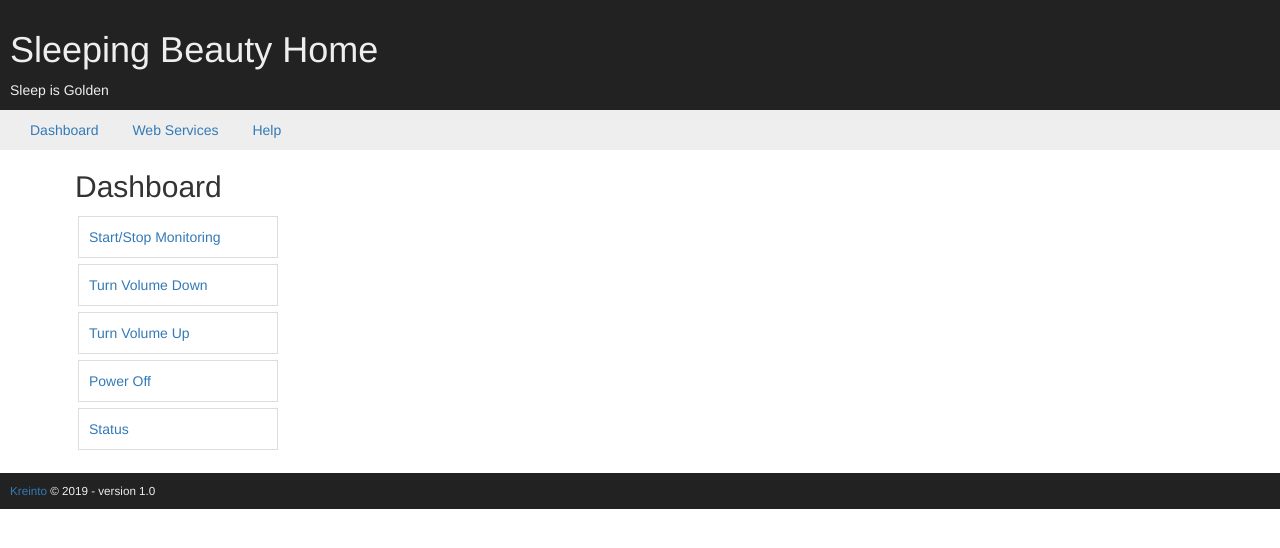
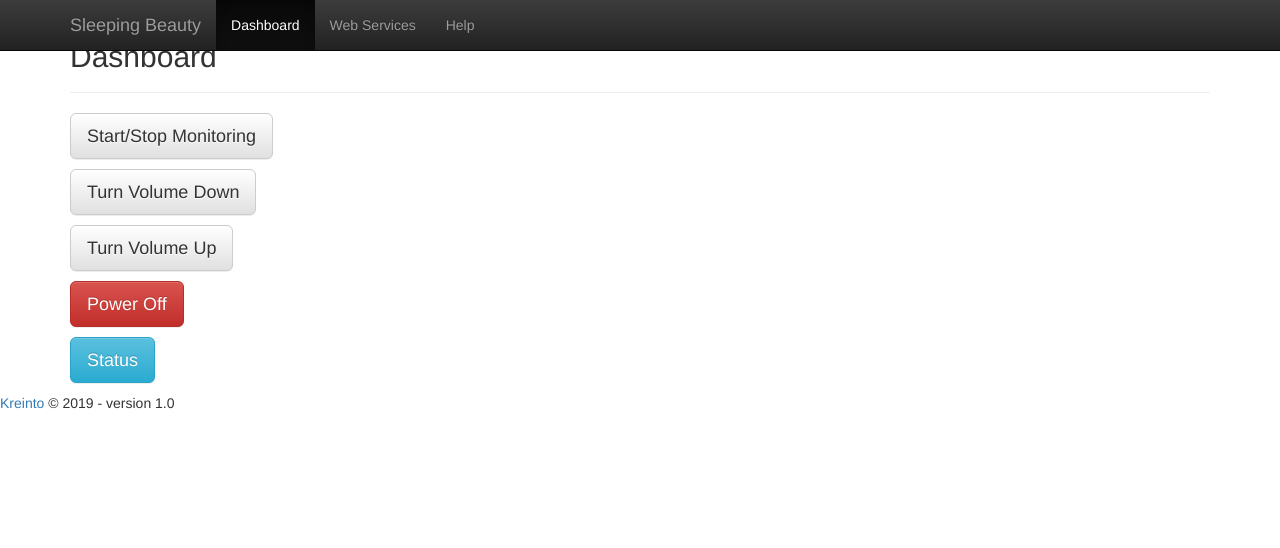
Before and after one commit to nicolasrabier/sleeping-beauty, a Flask app: page / in a window 1280 px wide. Shown: the top 548 px of the page. Run offline with Flask 2, Linux system fonts and the light colour scheme; some libraries are stand-ins or nearby versions.

Commit message:
add jquery and boostrap

```diff
--- a/templates/dashboard.html
+++ b/templates/dashboard.html
@@ -7,16 +7,27 @@
 <body>
 	{% extends "index.html" %} {% block content %}
 
-	<section>
+	<div class="page-header">
 		<h2>Dashboard</h2>
-		<ul>
-			<li><a href="">Start/Stop Monitoring</a></li>
-			<li><a href="">Turn Volume Down</a></li>
-			<li><a href="">Turn Volume Up</a></li>
-			<li><a href="/v1/poweroff">Power Off</a></li>
-			<li><a href="/v1/status">Status</a></li>
-		</ul>
-	</section>
+	</div>
+	<p>
+        <button type="button" class="btn btn-lg btn-default" id="startstopmonitoring">Start/Stop Monitoring</button>
+    </p>
+    <p>
+        <button type="button" class="btn btn-lg btn-default" id="turnvolumedown">Turn Volume Down</button>
+    </p>
+    <p>
+        <button type="button" class="btn btn-lg btn-default" id="turnvolumeup">Turn Volume Up</button>
+    </p>
+    <p>
+        <button type="button" class="btn btn-lg btn-danger" id="poweroff">Power Off</button>
+    </p>
+    <p>
+        <button type="button" class="btn btn-lg btn-info" id="status">Status</button>
+    </p>
+
+
+
 
 	{% endblock %}
 	<script src="{{ url_for('static', filename='js/dashboard.js') }}"></script>
--- a/templates/index.html
+++ b/templates/index.html
@@ -3,34 +3,55 @@
 <head>
 <meta charset="utf-8">
 <title>Sleeping Beauty Home</title>
+<!--  link rel="stylesheet"
+	href="{{ url_for('static', filename='css/template.css') }}">-->
 <link rel="stylesheet"
-	href="{{ url_for('static', filename='css/template.css') }}">
-<link rel="stylesheet" href="https://stackpath.bootstrapcdn.com/bootstrap/3.4.1/css/bootstrap.min.css" integrity="sha384-HSMxcRTRxnN+Bdg0JdbxYKrThecOKuH5zCYotlSAcp1+c8xmyTe9GYg1l9a69psu" crossorigin="anonymous">
-<link rel="stylesheet" href="https://stackpath.bootstrapcdn.com/bootstrap/3.4.1/css/bootstrap-theme.min.css" integrity="sha384-6pzBo3FDv/PJ8r2KRkGHifhEocL+1X2rVCTTkUfGk7/0pbek5mMa1upzvWbrUbOZ" crossorigin="anonymous">
+	href="https://stackpath.bootstrapcdn.com/bootstrap/3.4.1/css/bootstrap.min.css"
+	integrity="sha384-HSMxcRTRxnN+Bdg0JdbxYKrThecOKuH5zCYotlSAcp1+c8xmyTe9GYg1l9a69psu"
+	crossorigin="anonymous">
+<link rel="stylesheet"
+	href="https://stackpath.bootstrapcdn.com/bootstrap/3.4.1/css/bootstrap-theme.min.css"
+	integrity="sha384-6pzBo3FDv/PJ8r2KRkGHifhEocL+1X2rVCTTkUfGk7/0pbek5mMa1upzvWbrUbOZ"
+	crossorigin="anonymous">
 </head>
 <body>
-	<header>
-		<h1>Sleeping Beauty Home</h1>
-		<span>Sleep is Golden</span>
-	</header>
-	<nav>
-		<ul>
-			<li><a href="{{ url_for('dashboard') }}">Dashboard</a></li>
-			<li><a href="{{ url_for('webservices') }}">Web Services</a></li>
-			<li><a href="{{ url_for('help') }}">Help</a></li>
-		</ul>
+	<nav class="navbar navbar-inverse navbar-fixed-top">
+		<div class="container">
+			<div class="navbar-header">
+				<button type="button" class="navbar-toggle collapsed"
+					data-toggle="collapse" data-target="#navbar" aria-expanded="false"
+					aria-controls="navbar">
+					<span class="sr-only">Toggle navigation</span> <span
+						class="icon-bar"></span> <span class="icon-bar"></span> <span
+						class="icon-bar"></span>
+				</button>
+				<a class="navbar-brand" href="#">Sleeping Beauty</a>
+			</div>
+
+			<div id="navbar" class="navbar-collapse collapse">
+				<ul class="nav navbar-nav">
+					<li class="active"><a href="{{ url_for('dashboard') }}">Dashboard</a></li>
+					<li><a href="{{ url_for('webservices') }}">Web Services</a></li>
+					<li><a href="{{ url_for('help') }}">Help</a></li>
+				</ul>
+			</div>
+		</div>
 	</nav>
-
-	{% block content %} {% endblock %}
-
+	<div class="container theme-showcase" role="main">{% block
+		content %} {% endblock %}</div>
 	<footer>
 		<a href="https://kreinto.com">Kreinto</a> &copy; 2019 - version 1.0
 	</footer>
 
 	<!-- jQuery (necessary for Bootstrap's JavaScript plugins) -->
-	<script src="https://code.jquery.com/jquery-1.12.4.min.js" integrity="sha384-nvAa0+6Qg9clwYCGGPpDQLVpLNn0fRaROjHqs13t4Ggj3Ez50XnGQqc/r8MhnRDZ" crossorigin="anonymous"></script>
-    <!-- Include all compiled plugins (below), or include individual files as needed -->
-    <script src="https://stackpath.bootstrapcdn.com/bootstrap/3.4.1/js/bootstrap.min.js" integrity="sha384-aJ21OjlMXNL5UyIl/XNwTMqvzeRMZH2w8c5cRVpzpU8Y5bApTppSuUkhZXN0VxHd" crossorigin="anonymous"></script>
+	<script src="https://code.jquery.com/jquery-1.12.4.min.js"
+		integrity="sha384-nvAa0+6Qg9clwYCGGPpDQLVpLNn0fRaROjHqs13t4Ggj3Ez50XnGQqc/r8MhnRDZ"
+		crossorigin="anonymous"></script>
+	<!-- Include all compiled plugins (below), or include individual files as needed -->
+	<script
+		src="https://stackpath.bootstrapcdn.com/bootstrap/3.4.1/js/bootstrap.min.js"
+		integrity="sha384-aJ21OjlMXNL5UyIl/XNwTMqvzeRMZH2w8c5cRVpzpU8Y5bApTppSuUkhZXN0VxHd"
+		crossorigin="anonymous"></script>
 
 </body>
 </html>
```
Also changed, not shown: static/js/dashboard.js (added, +15 -0 lines).
